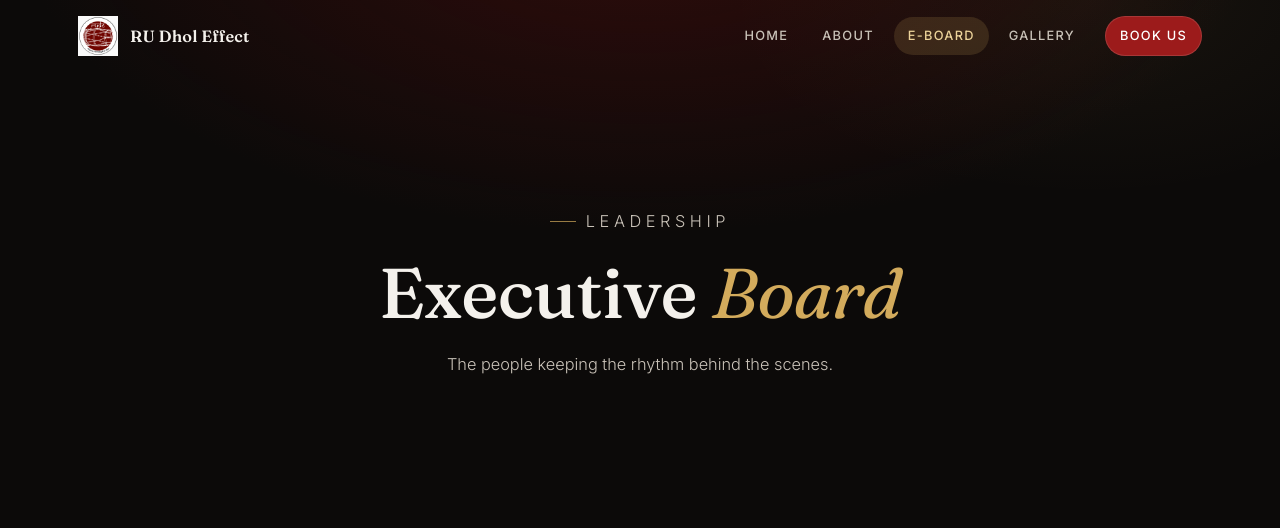
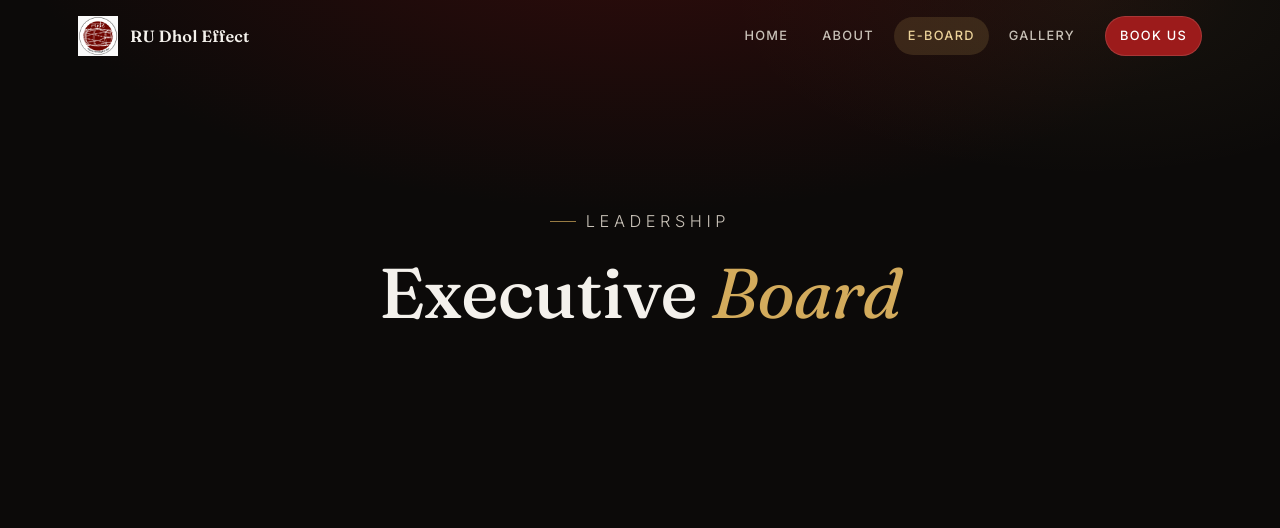
Before and after one commit to rudholeffect/rudholeffect.github.io, a plain HTML site: page eboard.html in a window 1280 px wide. Shown: the top 528 px of the page. Drawn offline with Linux system fonts and the light colour scheme.

Commit message:
Remove subheading from E-Board page hero

```diff
--- a/eboard.html
+++ b/eboard.html
@@ -47,7 +47,6 @@
   <div class="page-hero-inner">
     <p class="kicker">Leadership</p>
     <h1>Executive <em>Board</em></h1>
-    <p>The people keeping the rhythm behind the scenes.</p>
   </div>
 </header>
 
```
